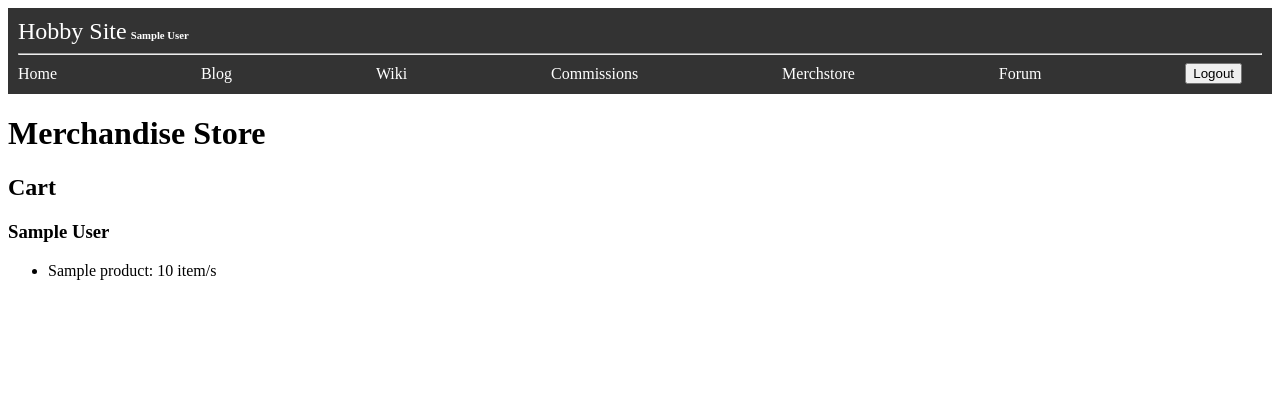
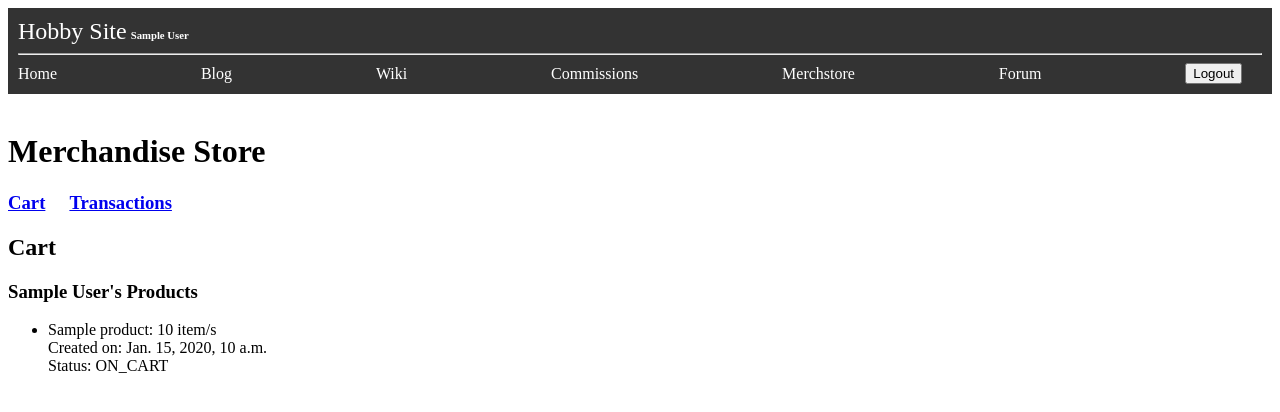
Before and after one commit to tchato-admu/hobbysite-F-21, a Django app: page /merchstore/cart in a window 1280 px wide. Shown: the top 412 px of the page. Run offline with Django 5.2, Linux system fonts and the light colour scheme; a user stored in the database is signed in; tables that the repository leaves empty hold one stand-in row (values such as "Sample post").

Commit message:
formatting and fixed stock status in update view

```diff
--- a/hobbysite/merchstore/models.py
+++ b/hobbysite/merchstore/models.py
@@ -16,16 +16,15 @@ class ProductType(models.Model):
 
 
 class Product(models.Model):
+    name = models.CharField(max_length=255)
+    description = models.TextField()
+    price = models.DecimalField(max_digits=10, decimal_places=2)
+    stock = models.IntegerField(default='1')
     status_choices = [
         ('AVAILABLE', 'Available'),
         ('ON_SALE', 'On Sale'),
         ('OUT_OF_STOCK', 'Out of Stock')
     ]
-
-    name = models.CharField(max_length=255)
-    description = models.TextField()
-    price = models.DecimalField(max_digits=10, decimal_places=2)
-    stock = models.IntegerField(default='1')
     status = models.CharField(max_length=12, choices=status_choices, default='AVAILABLE')
     owner = models.ForeignKey(
         Profile,
@@ -57,14 +56,6 @@ class Product(models.Model):
 
 
 class Transaction(models.Model):
-    status_choices = [
-        ('ON_CART', 'On Cart'),
-        ('TO_PAY', 'To Pay'),
-        ('TO_SHIP', 'To Ship'),
-        ('TO_RECEIVE', 'To Receive'),
-        ('DELIVERED', 'Delivered')
-    ]
-
     buyer = models.ForeignKey(
         Profile,
         on_delete=models.SET_NULL,
@@ -78,5 +69,12 @@ class Transaction(models.Model):
         related_name='transactions'
     )
     amount = models.PositiveBigIntegerField()
+    status_choices = [
+        ('ON_CART', 'On Cart'),
+        ('TO_PAY', 'To Pay'),
+        ('TO_SHIP', 'To Ship'),
+        ('TO_RECEIVE', 'To Receive'),
+        ('DELIVERED', 'Delivered')
+    ]
     status = models.CharField(max_length=10, choices=status_choices)
     created_on = models.DateTimeField(auto_now_add=True, null=True)
--- a/hobbysite/merchstore/views.py
+++ b/hobbysite/merchstore/views.py
@@ -1,6 +1,7 @@
 from django.contrib.auth.decorators import login_required
 from django.shortcuts import render, redirect
 from django.urls import reverse
+from django.utils import timezone
 
 from .models import Product, ProductType, Transaction
 from user_management.models import Profile
@@ -34,15 +35,16 @@ def product_detail(request, pk):
 
     if request.method == "POST":
         form = TransactionForm(request.POST)
-
         if form.is_valid():
             transaction = form.save(commit=False)
             transaction.amount = form.cleaned_data.get('amount')
-
             transaction.product = product
+            transaction.created_on = timezone.now()
 
             if product.stock >= transaction.amount:
                 product.stock -= transaction.amount
+                if product.stock == 0:
+                    product.status = 'OUT_OF_STOCK'
                 product.save()
 
             transaction.status = 'ON_CART'
@@ -101,10 +103,15 @@ def product_update(request, pk):
             product.description = form.cleaned_data.get('description')
             product.price = form.cleaned_data.get('price')
             product.product_type = form.cleaned_data.get('product_type')
-            product.status = form.cleaned_data.get('status')
             product.owner = owner
 
             product.stock = form.cleaned_data.get('stock')
+
+            if product.stock == 0:
+                product.status = 'OUT_OF_STOCK'
+            else:
+                product.status = form.cleaned_data.get('status')
+
 
             product.save()
             return redirect(reverse('merchstore:list'))
@@ -120,6 +127,7 @@ def transactions_cart(request):
     user = Profile.objects.get(user=request.user)
     user_transactions = Transaction.objects.filter(buyer=user)
     transactions_by_owner = {}
+
     for transaction in user_transactions:
         owner = transaction.product.owner
         if owner not in transactions_by_owner:
@@ -127,10 +135,7 @@ def transactions_cart(request):
         transactions_by_owner[owner].append(transaction)
 
     ctx = {
-        # 'user_transactions': user_transactions,
-        # 'product_owners': owner_transactions,
         'transactions_by_owner': transactions_by_owner,
-        'transaction_status': Transaction.status_choices
     }
     return render(request, 'merchstore/transactions_cart.html', ctx)
 
--- a/hobbysite/templates/merchstore/base.html
+++ b/hobbysite/templates/merchstore/base.html
@@ -5,8 +5,13 @@
     {% endblock %}
 {% endblock %}
 {% block content %}
-    <h1> Merchandise Store </h1>
+    <br>
+    <div class = "merch-nav" style="text-align: left;">
+        <div style="display: inline;">
+            <h1>Merchandise Store</h1>
+        </div>
+        <h3 style="display: inline;"><a href = "{% url 'merchstore:cart' %}">Cart</a></h3>
+        <h3 style="display: inline; margin-left: 20px;"><a href = "{% url 'merchstore:transaction-list' %}">Transactions</a></h3>
+    </div>
     {% block custom_content %}{% endblock %}
-    <!-- {% block logged_in %}{% endblock %}
-    {% block not_logged_in %}{% endblock %} -->
 {% endblock %}
--- a/hobbysite/templates/merchstore/product_create.html
+++ b/hobbysite/templates/merchstore/product_create.html
@@ -1,8 +1,6 @@
 {% extends "merchstore/base.html" %}
-
 {% block custom_css %}
 {% endblock %}
-
 {% block custom_content %}
     {% if request.user.is_authenticated %}
     <p>Owner: {{owner}}</p>
--- a/hobbysite/templates/merchstore/product_list.html
+++ b/hobbysite/templates/merchstore/product_list.html
@@ -1,8 +1,6 @@
 {% extends "merchstore/base.html" %}
-
 {% block custom_css %}
 {% endblock %}
-
 {% block custom_content %}
     <h2> Items for Sale: </h2>
 
@@ -37,6 +35,7 @@
     {% else %}
     <h3> All Products </h3>
     <ul>
+    {% for product_type in product_types %}
         <li>{{product_type}}</li>
         <ul>
             {% for product in all_products %}
@@ -45,8 +44,8 @@
             {% endif %}
             {% endfor %}
         </ul>
+    {% endfor %}
     </ul>
     {% endif %}
-
     <button><a href = "{% url 'merchstore:product-create' %}">Create Product</a></button>
 {% endblock %}
--- a/hobbysite/templates/merchstore/product_update.html
+++ b/hobbysite/templates/merchstore/product_update.html
@@ -1,8 +1,6 @@
 {% extends "merchstore/base.html" %}
-
 {% block custom_css %}
 {% endblock %}
-
 {% block custom_content %}
     {% if request.user.is_authenticated %}
     <p>Owner: {{owner}}</p>
--- a/hobbysite/templates/merchstore/transactions_cart.html
+++ b/hobbysite/templates/merchstore/transactions_cart.html
@@ -1,18 +1,19 @@
 {% extends "merchstore/base.html" %}
-
 {% block custom_css %}
 {% endblock %}
-
 {% block custom_content %}
     {% if request.user.is_authenticated %}
 
     <h2> Cart </h2>
     {% for owner, transactions in transactions_by_owner.items %}
     <div class = "transaction_status">
-        <h3>{{owner}}</h3>
+        <h3>{{owner}}'s Products</h3>
         {% for transaction in transactions %}
         <ul>
-            <li>{{ transaction.product.name }}: {{ transaction.amount }} item/s</li>
+            <li>{{ transaction.product.name }}: {{ transaction.amount }} item/s
+                <br>Created on: {{transaction.created_on}}
+                <br> Status: {{transaction.status}}
+            </li>
         </ul>
         {% endfor %}
     </div>
```
Also changed, not shown: hobbysite/templates/merchstore/product_detail.html (+2 -9 lines), hobbysite/templates/merchstore/transactions_list.html (+4 -4 lines).
